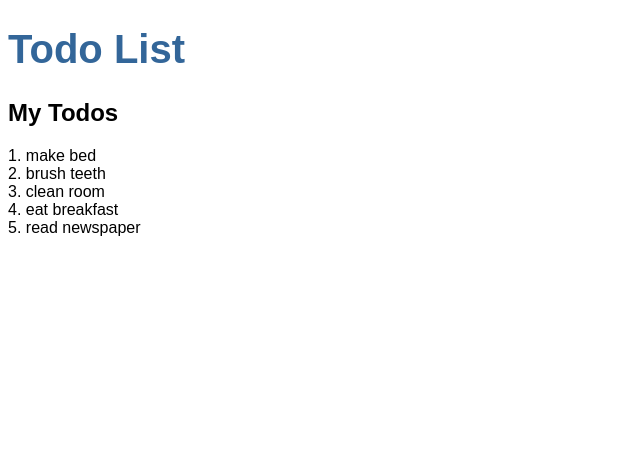
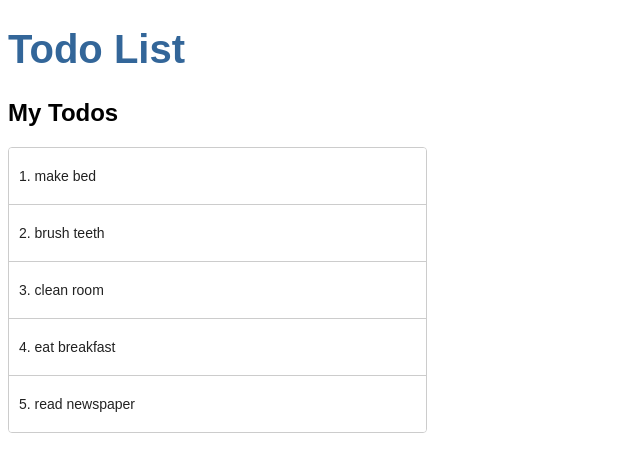
Before and after one commit to BachFugue/Angular-Todo, an Angular app: page / in a window 1280 px wide. Shown: the top 472 px of the page, without its empty margins (0-640 px from the left). Built offline with nearby package versions, Linux system fonts and the light colour scheme.

Commit message:
Add material DragDropModule, make list draggable for sort

```diff
--- a/package.json
+++ b/package.json
@@ -11,11 +11,13 @@
   },
   "private": true,
   "dependencies": {
-    "@angular/animations": "~7.2.0",
+    "@angular/animations": "^7.2.15",
+    "@angular/cdk": "^7.3.7",
     "@angular/common": "~7.2.0",
     "@angular/compiler": "~7.2.0",
     "@angular/core": "~7.2.0",
     "@angular/forms": "~7.2.0",
+    "@angular/material": "^7.3.7",
     "@angular/platform-browser": "~7.2.0",
     "@angular/platform-browser-dynamic": "~7.2.0",
     "@angular/router": "~7.2.0",
--- a/src/app/todos/todos.component.css
+++ b/src/app/todos/todos.component.css
@@ -2,3 +2,60 @@
     list-style: none;
     padding-left: 0px;
 }
+
+
+.todo-container {
+    width: 400px;
+    max-width: 100%;
+    margin: 0 25px 25px 0;
+    display: inline-block;
+    vertical-align: top;
+  }
+
+  .todo-list {
+    border: solid 1px #ccc;
+    min-height: 60px;
+    background: white;
+    border-radius: 4px;
+    overflow: hidden;
+    display: block;
+    max-width: 33%;
+  }
+
+  .todo-box {
+    padding: 20px 10px;
+    border-bottom: solid 1px #ccc;
+    color: rgba(0, 0, 0, 0.87);
+    display: flex;
+    flex-direction: row;
+    align-items: center;
+    justify-content: space-between;
+    box-sizing: border-box;
+    cursor: move;
+    background: white;
+    font-size: 14px;
+  }
+
+  .cdk-drag-preview {
+    box-sizing: border-box;
+    border-radius: 4px;
+    box-shadow: 0 5px 5px -3px rgba(0, 0, 0, 0.2),
+                0 8px 10px 1px rgba(0, 0, 0, 0.14),
+                0 3px 14px 2px rgba(0, 0, 0, 0.12);
+  }
+
+  .cdk-drag-placeholder {
+    opacity: 0;
+  }
+
+  .cdk-drag-animating {
+    transition: transform 250ms cubic-bezier(0, 0, 0.2, 1);
+  }
+
+  .todo-box:last-child {
+    border: none;
+  }
+
+  .todo-list.cdk-drop-list-dragging .todo-box:not(.cdk-drag-placeholder) {
+    transition: transform 250ms cubic-bezier(0, 0, 0.2, 1);
+  }
--- a/src/app/todos/todos.component.html
+++ b/src/app/todos/todos.component.html
@@ -1,9 +1,7 @@
 <h2>My Todos</h2>
-<ul class="todos">
-  <li *ngFor="let todo of todos; let i = index" [attr.data-index]="i">
-    <span>{{i + 1}}. </span><span>{{todo.todo}}</span>
-  </li>
-</ul>
+<div cdkDropList class="todo-list" (cdkDropListDropped)="drop($event)">
+  <div class="todo-box" *ngFor="let todo of todos; let i = index" cdkDrag>{{i + 1}}. {{todo.todo}}</div>
+</div>
 <!-- <div>
   <label>
     <input [(ngModel)]="todo.todo" />
--- a/src/app/todos/todos.component.ts
+++ b/src/app/todos/todos.component.ts
@@ -1,6 +1,7 @@
 import { Component, OnInit } from '@angular/core';
 import { Todo } from '../todo';
 import { TODOS } from '../mock-todos';
+import {CdkDragDrop, moveItemInArray} from '@angular/cdk/drag-drop';
 
 @Component({
   selector: 'app-todos',
@@ -16,4 +17,8 @@ export class TodosComponent implements OnInit {
   ngOnInit() {
   }
 
+  drop(event: CdkDragDrop<string[]>) {
+    moveItemInArray(this.todos, event.previousIndex, event.currentIndex);
+  }
+
 }
```
Also changed, not shown: src/app/app.module.ts (+6 -2 lines), 1 other file (tests, documents, lock files or other folders).
